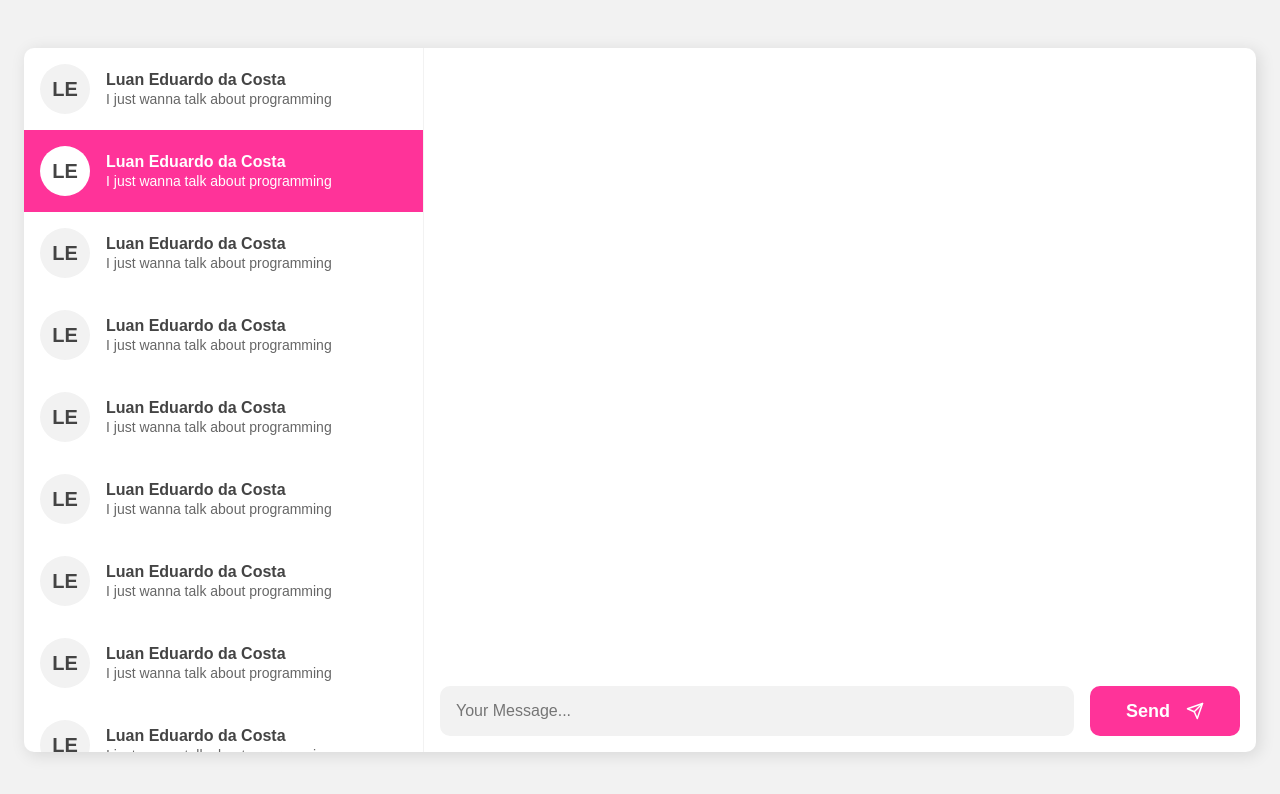
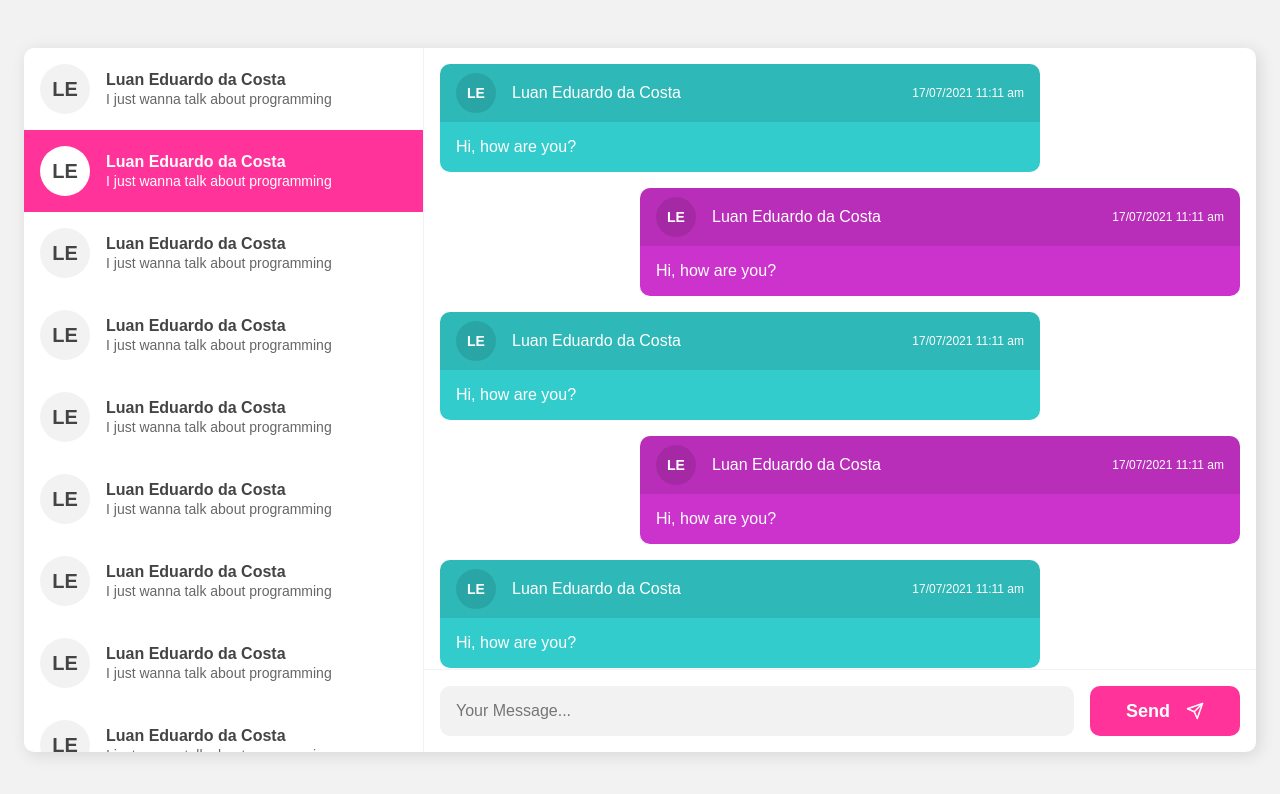
Before and after one commit to LuanEdCosta/react-node-realtime-chat, a React (Create React App) app in the folder website/: page / in a window 1280 px wide. Shown: the top 794 px of the page. Built offline with nearby package versions, Linux system fonts and the light colour scheme.

Commit message:
Finish new layout design

```diff
--- a/website/src/components/MessageItem/index.tsx
+++ b/website/src/components/MessageItem/index.tsx
@@ -1,5 +1,6 @@
 import {
   Container,
+  MessageContainer,
   InfoContainer,
   SenderInitials,
   SenderName,
@@ -13,6 +14,7 @@ export interface MessageItemProps {
   message: string
   senderName: string
   datetime: string
+  isFromCurrentUser?: boolean
 }
 
 export const MessageItem: React.FC<MessageItemProps> = ({
@@ -21,9 +23,15 @@ export const MessageItem: React.FC<MessageItemProps> = ({
   message,
   senderName,
   datetime,
+  isFromCurrentUser = false,
 }) => {
   return (
-    <Container className={className} style={style}>
+    <Container
+      className={className}
+      style={style}
+      isFromCurrentUser={isFromCurrentUser}
+    >
+      <MessageContainer>
         <InfoContainer>
           <SenderInitials text={senderName} />
           <SenderName>{senderName}</SenderName>
@@ -31,6 +39,7 @@ export const MessageItem: React.FC<MessageItemProps> = ({
         </InfoContainer>
 
         <Message>{message}</Message>
+      </MessageContainer>
     </Container>
   )
 }
--- a/website/src/components/MessageItem/styles.ts
+++ b/website/src/components/MessageItem/styles.ts
@@ -1,15 +1,80 @@
-import styled from 'styled-components'
+import styled, { css } from 'styled-components'
 
 import { Initials } from 'src/components/Initials'
 
-export const Container = styled.div``
+type ContainerProps = {
+  isFromCurrentUser?: boolean
+}
 
-export const InfoContainer = styled.div``
+export const MessageContainer = styled.div`
+  flex: 1;
+  max-width: 75%;
 
-export const SenderInitials = styled(Initials)``
+  overflow: hidden;
+  border-radius: 1rem;
 
-export const SenderName = styled.div``
+  display: flex;
+  flex-direction: column;
+`
 
-export const DateTime = styled.div``
+export const InfoContainer = styled.div`
+  display: flex;
+  align-items: center;
 
-export const Message = styled.div``
+  background: #2eb8b8;
+  color: white;
+
+  padding: 0.4rem 1.6rem;
+`
+
+export const SenderInitials = styled(Initials)`
+  height: 4rem;
+  width: 4rem;
+  font-size: 1.4rem;
+
+  background: rgba(0, 0, 0, 0.1);
+  color: white;
+`
+
+export const SenderName = styled.div`
+  flex: 1;
+  padding: 1.6rem;
+`
+
+export const DateTime = styled.div`
+  color: white;
+  font-size: 1.2rem;
+`
+
+export const Message = styled.div`
+  flex: 1;
+
+  background: #33cccc;
+  color: white;
+
+  padding: 1.6rem;
+`
+
+export const Container = styled.div<ContainerProps>`
+  display: flex;
+
+  ${(props) => {
+    if (props.isFromCurrentUser) {
+      return css`
+        justify-content: flex-end;
+
+        ${Message} {
+          background: #cc33cc;
+          color: white;
+        }
+
+        ${InfoContainer} {
+          background: #b82eb8;
+          color: white;
+        }
+      `
+    }
+
+    return null
+  }}
+`
--- a/website/src/components/index.ts
+++ b/website/src/components/index.ts
@@ -1,2 +1,3 @@
 export * from './UserItem'
 export * from './Initials'
+export * from './MessageItem'
--- a/website/src/pages/Main/Chat/index.tsx
+++ b/website/src/pages/Main/Chat/index.tsx
@@ -4,6 +4,7 @@ import { useRef } from 'react'
 import {
   Container,
   MessagesContainer,
+  Message,
   MessageForm,
   MessageInput,
   SendMessageButton,
@@ -18,7 +19,65 @@ export const Chat: React.FC = () => {
 
   return (
     <Container>
-      <MessagesContainer></MessagesContainer>
+      <MessagesContainer>
+        <Message
+          message="Hi, how are you?"
+          datetime="17/07/2021 11:11 am"
+          senderName="Luan Eduardo da Costa"
+        />
+
+        <Message
+          message="Hi, how are you?"
+          datetime="17/07/2021 11:11 am"
+          senderName="Luan Eduardo da Costa"
+          isFromCurrentUser
+        />
+
+        <Message
+          message="Hi, how are you?"
+          datetime="17/07/2021 11:11 am"
+          senderName="Luan Eduardo da Costa"
+        />
+
+        <Message
+          message="Hi, how are you?"
+          datetime="17/07/2021 11:11 am"
+          senderName="Luan Eduardo da Costa"
+          isFromCurrentUser
+        />
+
+        <Message
+          message="Hi, how are you?"
+          datetime="17/07/2021 11:11 am"
+          senderName="Luan Eduardo da Costa"
+        />
+
+        <Message
+          message="Hi, how are you?"
+          datetime="17/07/2021 11:11 am"
+          senderName="Luan Eduardo da Costa"
+          isFromCurrentUser
+        />
+
+        <Message
+          message="Hi, how are you?"
+          datetime="17/07/2021 11:11 am"
+          senderName="Luan Eduardo da Costa"
+        />
+
+        <Message
+          message="Hi, how are you?"
+          datetime="17/07/2021 11:11 am"
+          senderName="Luan Eduardo da Costa"
+          isFromCurrentUser
+        />
+
+        <Message
+          message="Hi, how are you?"
+          datetime="17/07/2021 11:11 am"
+          senderName="Luan Eduardo da Costa"
+        />
+      </MessagesContainer>
 
       <MessageForm onSubmit={handleSendMessage} noValidate>
         <MessageInput
--- a/website/src/pages/Main/Chat/styles.ts
+++ b/website/src/pages/Main/Chat/styles.ts
@@ -1,6 +1,7 @@
 import styled from 'styled-components'
 
 import { DefaultScrollBar } from 'src/styles'
+import { MessageItem } from 'src/components'
 
 export const Container = styled.div`
   height: 100%;
@@ -15,6 +16,12 @@ export const MessagesContainer = styled.div`
   overflow-y: auto;
   overflow-x: hidden;
   ${DefaultScrollBar};
+
+  padding: 1.6rem;
+`
+
+export const Message = styled(MessageItem)`
+  margin-bottom: 1.6rem;
 `
 
 export const MessageForm = styled.form`
@@ -24,6 +31,8 @@ export const MessageForm = styled.form`
   align-items: center;
 
   padding: 1.6rem;
+
+  border-top: 1px solid ${(props) => props.theme.snow};
 `
 
 export const MessageInput = styled.input`
--- a/website/src/pages/Main/ChatLayout/styles.ts
+++ b/website/src/pages/Main/ChatLayout/styles.ts
@@ -1,6 +1,4 @@
 import styled from 'styled-components'
-
-import { DefaultScrollBar } from 'src/styles'
 
 export const Container = styled.div`
   background: ${(props) => props.theme.background};
@@ -20,14 +18,11 @@ export const Container = styled.div`
 `
 
 export const UsersContainer = styled.div`
-  grid-area: 'users';
-
-  border-right: 1px solid ${(props) => props.theme.snow};
-
-  overflow-y: auto;
-  ${DefaultScrollBar};
+  grid-area: users;
+  overflow: hidden;
 `
 
 export const ChatContainer = styled.div`
-  grid-area: 'chat';
+  grid-area: chat;
+  overflow: hidden;
 `
--- a/website/src/pages/Main/OnlineUsersMenu/styles.ts
+++ b/website/src/pages/Main/OnlineUsersMenu/styles.ts
@@ -1,7 +1,14 @@
 import styled from 'styled-components'
 
 import { UserItem } from 'src/components'
+import { DefaultScrollBar } from 'src/styles'
 
-export const Container = styled.div``
+export const Container = styled.div`
+  height: 100%;
+  border-right: 1px solid ${(props) => props.theme.snow};
+
+  overflow-y: auto;
+  ${DefaultScrollBar};
+`
 
 export const User = styled(UserItem)``
--- a/website/src/styles/Theme.ts
+++ b/website/src/styles/Theme.ts
@@ -14,6 +14,17 @@ export interface AppTheme {
   contrastHover: string
   scrollBarThumb: string
   scrollBarTrack: string
+  accentRgba: {
+    rgba10: string
+    rgba20: string
+    rgba30: string
+    rgba40: string
+    rgba50: string
+    rgba60: string
+    rgba70: string
+    rgba80: string
+    rgba90: string
+  }
 }
 
 export const LIGHT_THEME: AppTheme = {
@@ -32,4 +43,15 @@ export const LIGHT_THEME: AppTheme = {
   contrastHover: 'rgba(255, 255, 255, 0.1)',
   scrollBarThumb: '#dddddd',
   scrollBarTrack: '#f2f2f2',
+  accentRgba: {
+    rgba10: 'rgba(255, 51, 153, 0.1)',
+    rgba20: 'rgba(255, 51, 153, 0.2)',
+    rgba30: 'rgba(255, 51, 153, 0.3)',
+    rgba40: 'rgba(255, 51, 153, 0.4)',
+    rgba50: 'rgba(255, 51, 153, 0.5)',
+    rgba60: 'rgba(255, 51, 153, 0.6)',
+    rgba70: 'rgba(255, 51, 153, 0.7)',
+    rgba80: 'rgba(255, 51, 153, 0.8)',
+    rgba90: 'rgba(255, 51, 153, 0.9)',
+  },
 }
```
Lines whose indentation alone changed are shown as unchanged.
